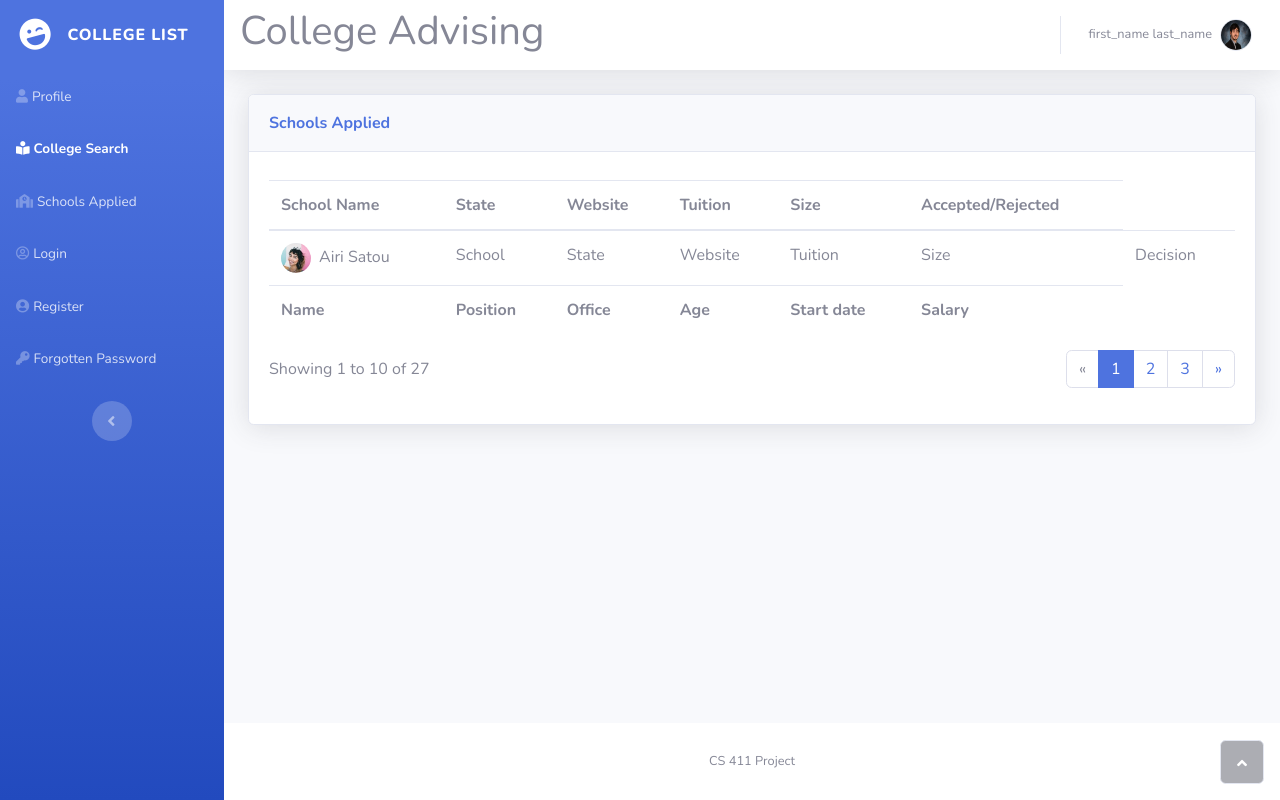
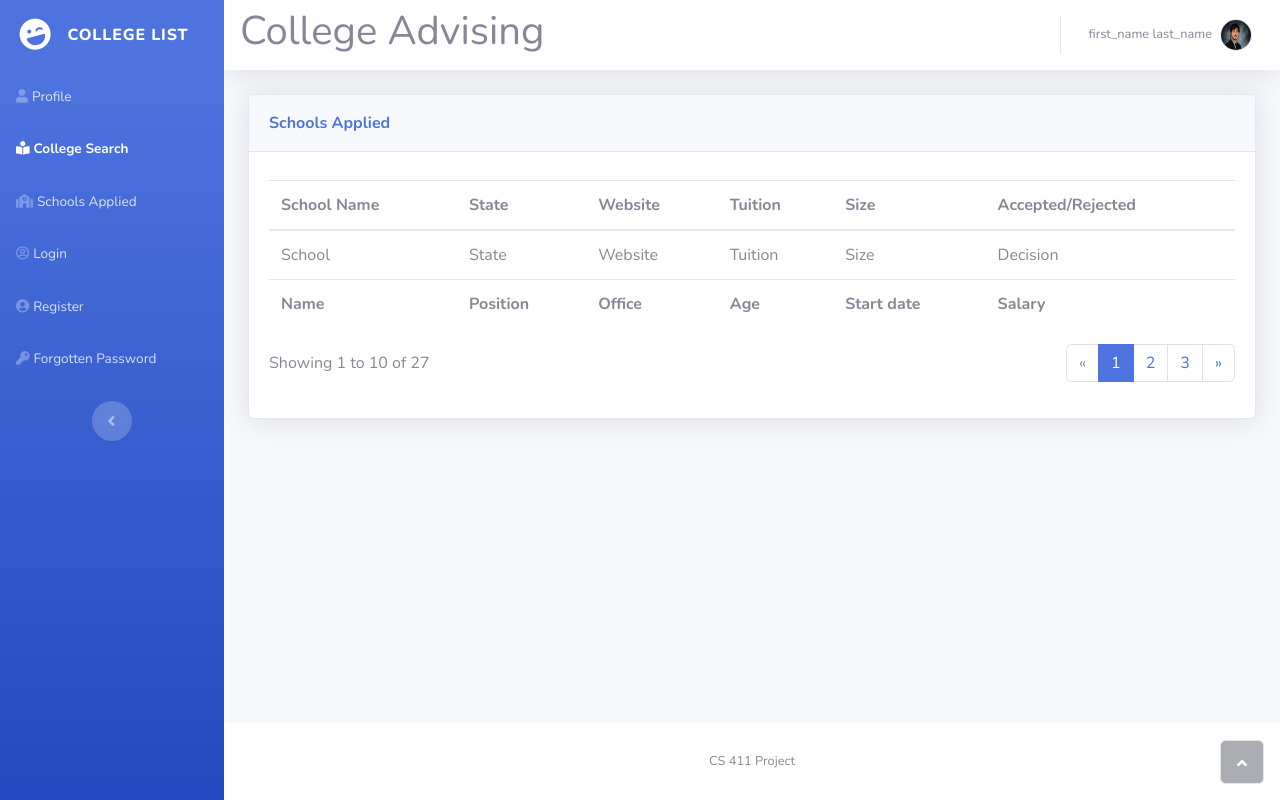
Before and after one commit to pwasal3/CollegeAdvising, a Django app: template website/templates/SchoolsApplied.html in a window 1280 px wide. Run offline with Django 3.2, Linux system fonts and the light colour scheme; the template is opened without the code that fills it, so the values that code supplies are empty; some libraries are stand-ins or nearby versions.

Commit message:
Update SchoolsApplied.html

```diff
--- a/website/templates/SchoolsApplied.html
+++ b/website/templates/SchoolsApplied.html
@@ -70,7 +70,6 @@
                                 </thead>
                                 <tbody>
                                     <tr>
-                                        <td><img class="rounded-circle mr-2" width="30" height="30" src="assets/img/avatars/avatar1.jpeg">Airi Satou</td>
                                         <td>School</td>
                                         <td>State</td>
                                         <td>Website</td>
```
